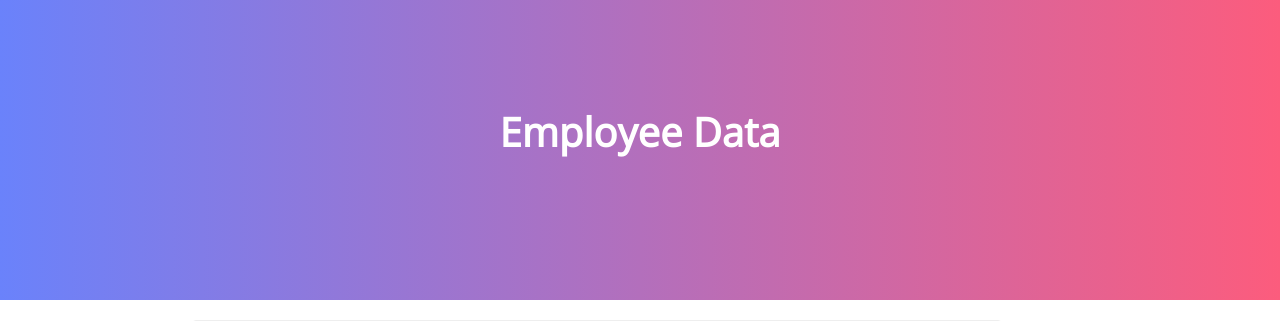
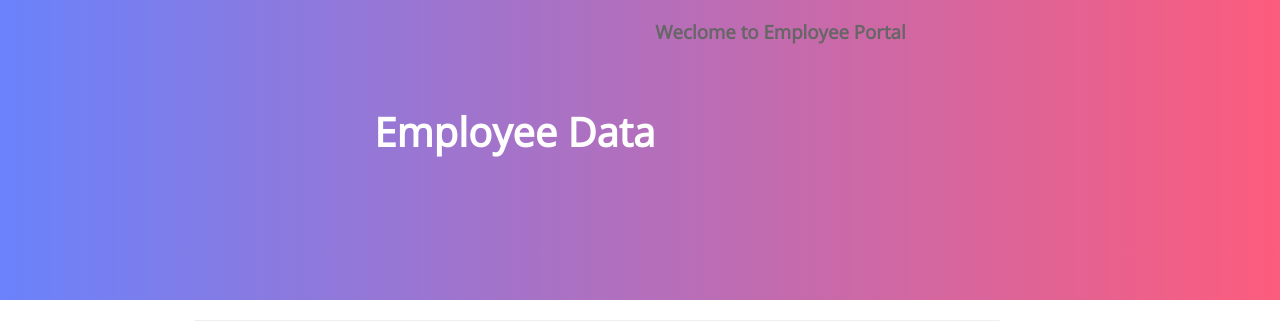
Before and after one commit to lahcenfahim/gitlab-training, a Flask app: page / in a window 1280 px wide. Shown: the top 321 px of the page. Run offline with Flask 2, Linux system fonts and the light colour scheme; data comes from the database, SQL or seed files in the repository.

Commit message:
new feature

```diff
--- a/templates/index.html
+++ b/templates/index.html
@@ -85,7 +85,7 @@
 
     <div class="banner">
         <h1>Employee Data</h1>
-        <!-- <h2>Weclome to Employee Portal </h2> -->
+        <h3>Weclome to Employee Portal </h3>
     </div>
     <div class="form-holder">
         <h2 style="color: #cc0000;">{{ error }}</h2>
```
